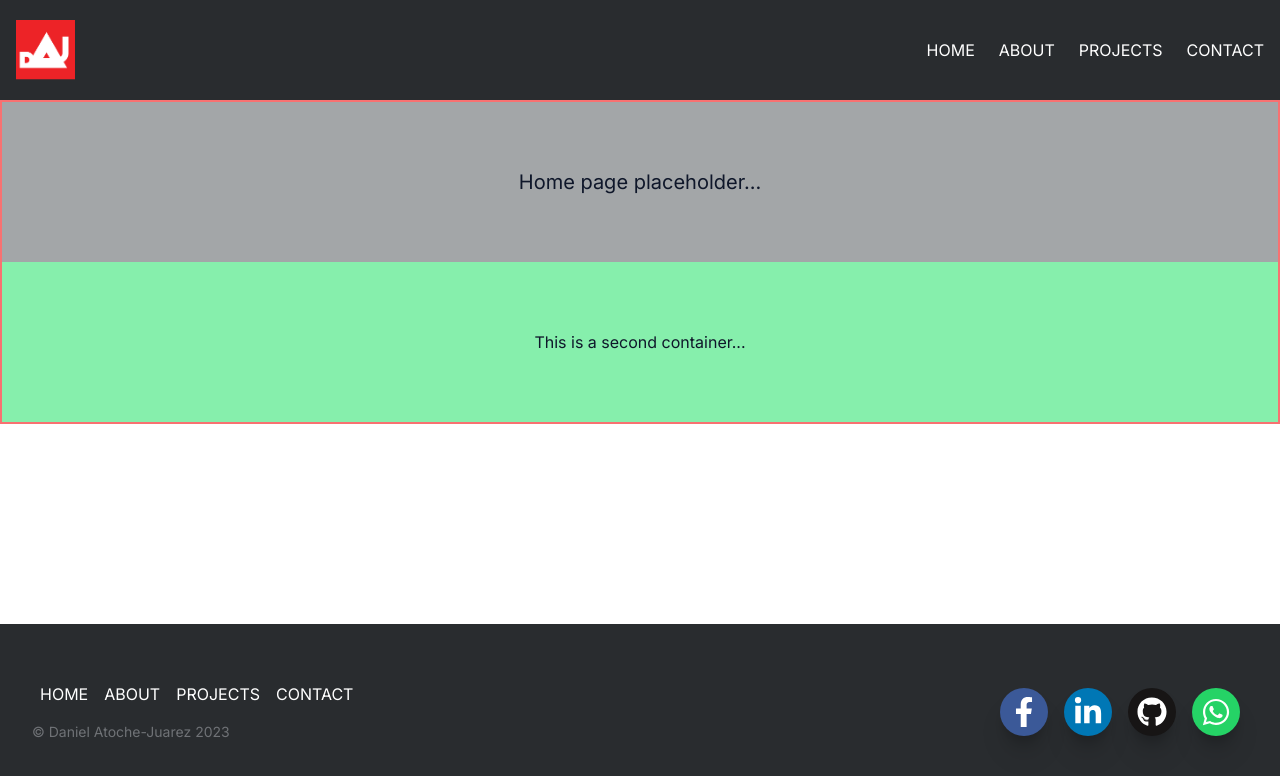
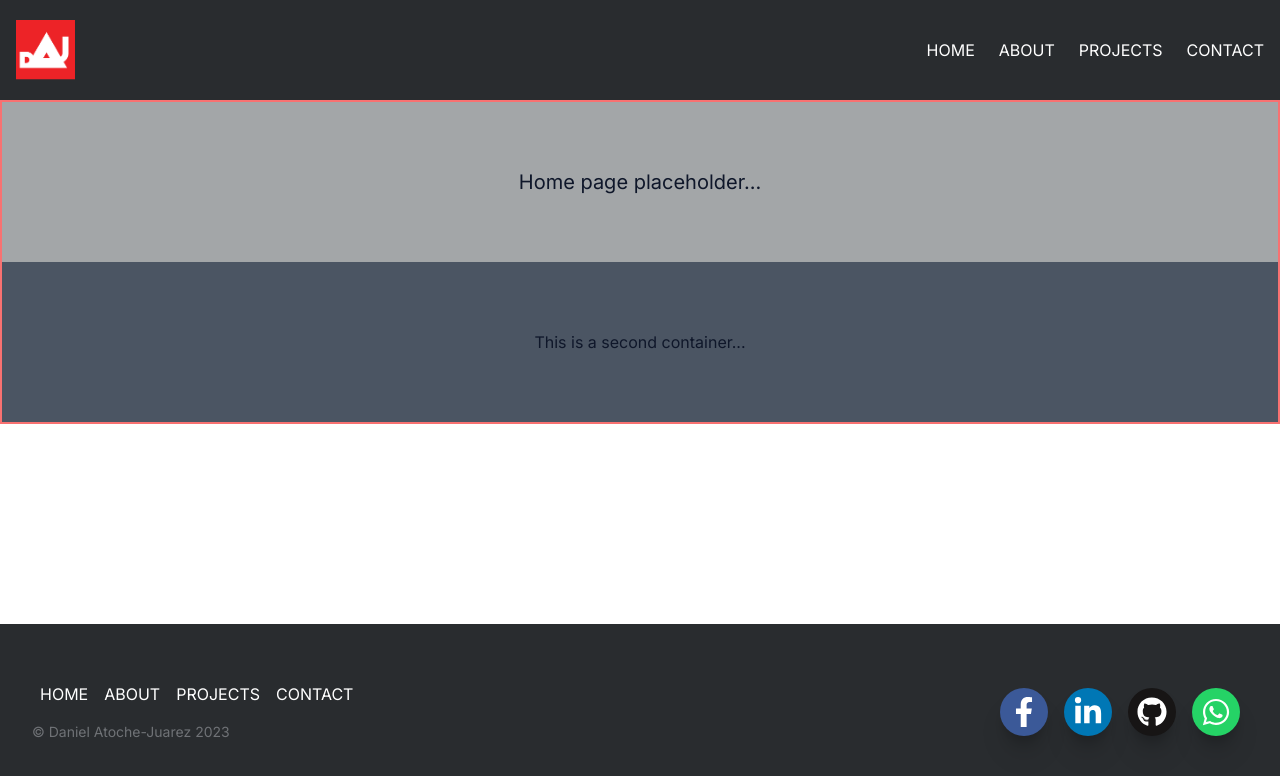
Before and after one commit to datoche-juarez/personal-site-2023, a Next.js app: page / in a window 1280 px wide. Shown: the top 776 px of the page. Built offline with nearby package versions, Linux system fonts and the light colour scheme.

Commit message:
Testing git credentials again...

```diff
--- a/app/page.js
+++ b/app/page.js
@@ -5,7 +5,7 @@ export default function Home() {
         <div className="flex flex-col items-center justify-center h-40 bg-dark-gray-300">
           <h1 className="text-xl">Home page placeholder...</h1>
         </div>
-        <div className="flex flex-col items-center justify-center h-40 bg-green-300">
+        <div className="flex flex-col items-center justify-center h-40 bg-gray-600">
           <h1>This is a second container...</h1>
         </div>
       </div>
```
